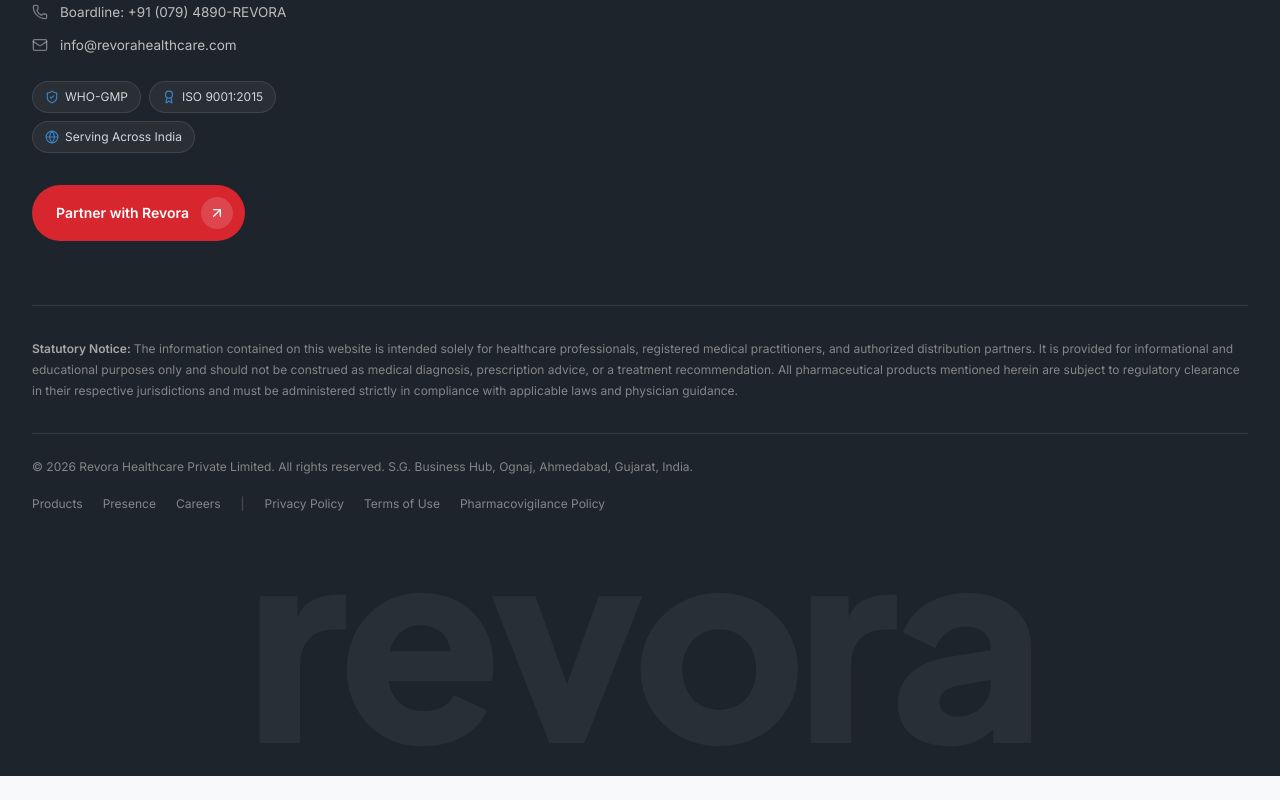
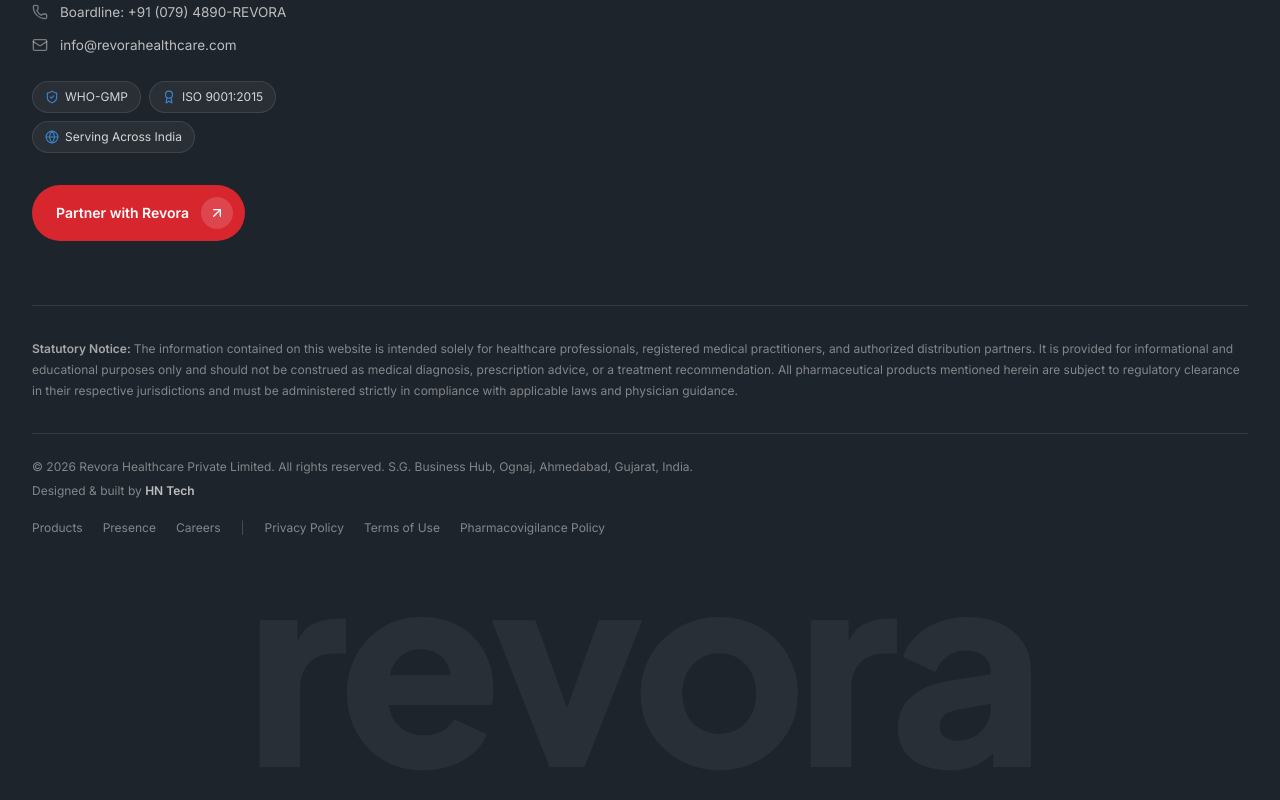
Before and after one commit to Hetsoni28/revora, a Next.js app: page /careers in a window 1280 px wide. Shown: the part 4122-4922 px from the top of the page. Before the commit the page ends 4898 px from the top, so only its background shows below. Built offline with nearby package versions, Linux system fonts and the light colour scheme; no server answers.

Commit message:
Footer: Designed & built by HN Tech

```diff
--- a/src/components/layout/footer.tsx
+++ b/src/components/layout/footer.tsx
@@ -193,7 +193,20 @@
 
         {/* ── bottom bar ── */}
         <div className="mt-8 flex flex-wrap items-center justify-between gap-x-10 gap-y-4 border-t border-white/10 py-6 font-sans text-[12px] text-white/45">
-          <p>© 2026 Revora Healthcare Private Limited. All rights reserved. S.G. Business Hub, Ognaj, Ahmedabad, Gujarat, India.</p>
+          <div className="space-y-1.5">
+            <p>© 2026 Revora Healthcare Private Limited. All rights reserved. S.G. Business Hub, Ognaj, Ahmedabad, Gujarat, India.</p>
+            <p>
+              Designed &amp; built by{' '}
+              <a
+                href="https://www.hntech.in/"
+                target="_blank"
+                rel="noopener noreferrer"
+                className="font-semibold text-white/70 underline-offset-4 transition-colors hover:text-white hover:underline"
+              >
+                HN Tech
+              </a>
+            </p>
+          </div>
           <div className="-my-2 flex flex-wrap items-center gap-x-5 [&_a]:inline-flex [&_a]:min-h-10 [&_a]:items-center">
             <Link href="/our-offerings" className="transition-colors hover:text-white">Products</Link>
             <Link href="/our-presence" className="transition-colors hover:text-white">Presence</Link>
@@ -212,7 +225,7 @@
       <div aria-hidden className="pointer-events-none select-none overflow-hidden">
         <motion.p
           style={reduce ? undefined : { y: wordY }}
-          className="-mt-[0.1em] pb-[0.08em] text-center font-heading text-[clamp(5.5rem,21vw,20rem)] font-extrabold leading-[0.9] tracking-[-0.04em] text-white/5"
+          className="mt-[-0.1em] pb-[0.08em] text-center font-heading text-[clamp(5.5rem,21vw,20rem)] font-extrabold leading-[0.9] tracking-[-0.04em] text-white/5"
         >
           revora
         </motion.p>
```
